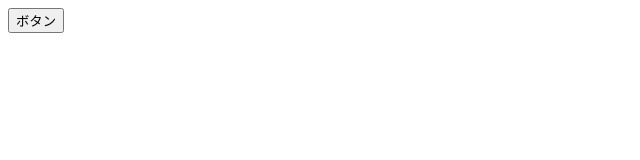
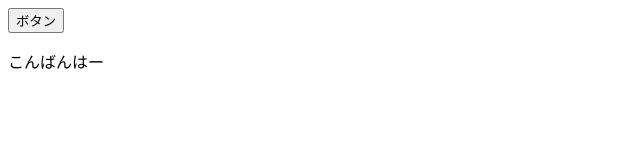
Before and after one commit to riedayo/test20190723, a plain HTML site: page index.html in a window 1280 px wide. Shown: the full height of the page, 0-640 px from the left. Drawn offline with Linux system fonts and the light colour scheme.

Commit message:
挨拶入れた

```diff
--- a/index.html
+++ b/index.html
@@ -6,5 +6,6 @@
   </head>
   <body>
  <button >ボタン</button>
+ <p>こんばんはー</p>
   </body>
 </html>
```
